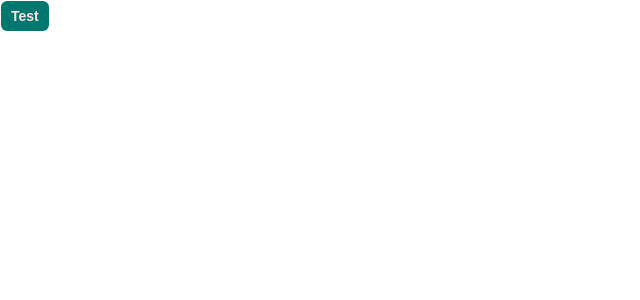
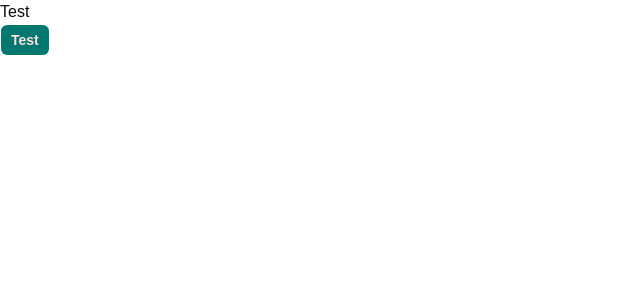
Before and after one commit to davePawww/dev-portfolio, a React (Vite) app in the folder frontend/: page / in a window 1280 px wide. Shown: the top 300 px of the page, without its empty margins (0-640 px from the left). Built offline with nearby package versions, Linux system fonts and the light colour scheme.

Commit message:
chore: motion setup

```diff
--- a/frontend/package.json
+++ b/frontend/package.json
@@ -31,6 +31,7 @@
     "class-variance-authority": "^0.7.1",
     "clsx": "^2.1.1",
     "lucide-react": "^1.17.0",
+    "motion": "^12.40.0",
     "radix-ui": "^1.5.0",
     "react": "^19.2.6",
     "react-dom": "^19.2.6",
--- a/frontend/src/App.tsx
+++ b/frontend/src/App.tsx
@@ -1,7 +1,15 @@
 import { Button } from '@/components/ui/button';
+import { motion } from 'motion/react';
 
 function App() {
-  return <Button className="font-bold text-red-100">Test</Button>;
+  return (
+    <>
+      <motion.div initial={{ opacity: 0 }} animate={{ opacity: 1 }}>
+        Test
+      </motion.div>
+      <Button className="font-bold text-red-100">Test</Button>
+    </>
+  );
 }
 
 export default App;
```
Also changed, not shown: 1 other file (tests, documents, lock files or other folders).
